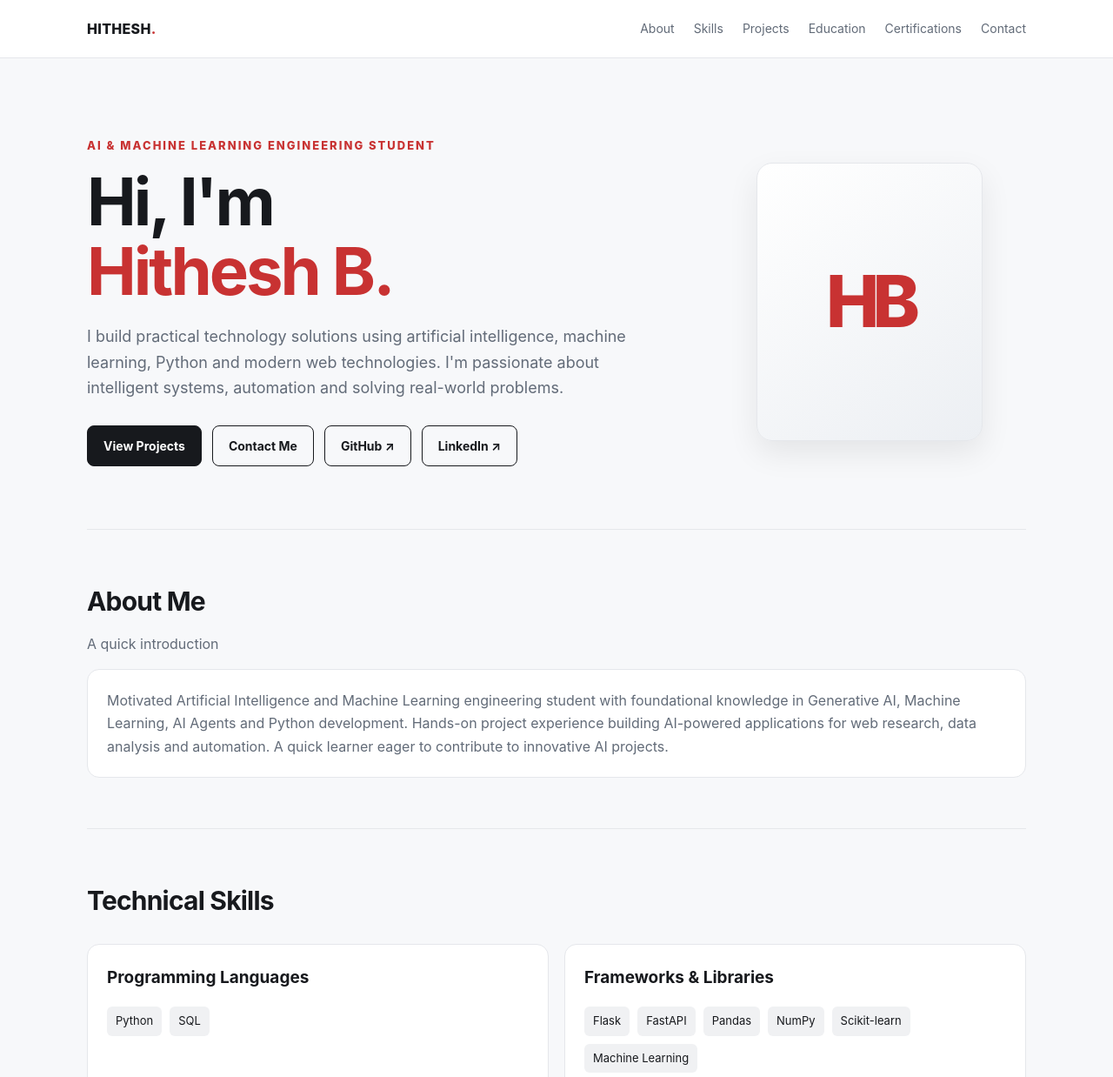
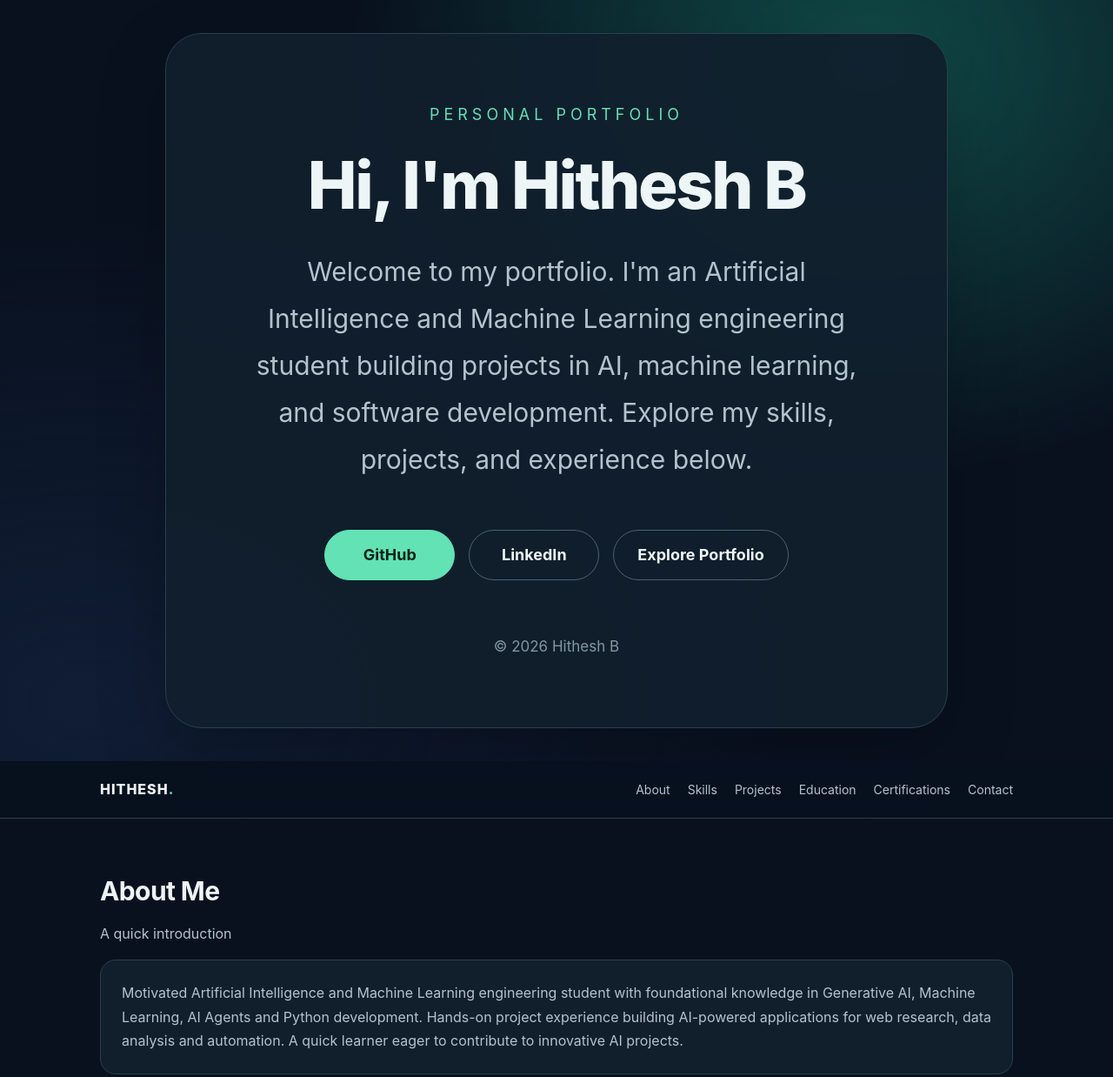
Before and after one commit to Hithesh55/Portfolio, a plain HTML site: page index.html in a window 1280 px wide. Shown: the top 1238 px of the page at 87% size. Drawn offline with Linux system fonts and the light colour scheme.

Commit message:
Create centered dark portfolio intro like reference

```diff
--- a/index.html
+++ b/index.html
@@ -2,47 +2,55 @@
 <html lang="en">
 <head>
 <meta charset="UTF-8"><meta name="viewport" content="width=device-width, initial-scale=1.0">
-<meta name="description" content="Hithesh B — Artificial Intelligence and Machine Learning Engineering student portfolio.">
-<title>Hithesh B | Portfolio</title>
+<meta name="description" content="Hithesh B — AI and Machine Learning Engineering student portfolio.">
+<title>Hithesh B | Personal Portfolio</title>
 <style>
-:root{--bg:#f7f8fa;--ink:#17191d;--muted:#626b78;--accent:#c83232;--line:#e5e7eb;--card:#fff}
-*{box-sizing:border-box}html{scroll-behavior:smooth}body{margin:0;background:var(--bg);color:var(--ink);font:16px/1.65 Inter,system-ui,-apple-system,Segoe UI,Roboto,Arial,sans-serif}
-a{color:inherit;text-decoration:none}.wrap{width:min(1080px,92%);margin:auto}
-header{position:sticky;top:0;background:rgba(255,255,255,.94);backdrop-filter:blur(12px);border-bottom:1px solid var(--line);z-index:5}
-nav{min-height:66px;display:flex;align-items:center;justify-content:space-between;gap:18px}.brand{font-weight:800;letter-spacing:.3px}.brand span,h1 span{color:var(--accent)}
-.links{display:flex;gap:22px;font-size:14px;color:var(--muted);flex-wrap:wrap}.links a:hover{color:var(--accent)}
-.hero{padding:90px 0 72px;display:grid;grid-template-columns:1.5fr .8fr;align-items:center;gap:45px}
-.kicker{color:var(--accent);font-size:13px;font-weight:800;letter-spacing:2px;text-transform:uppercase}
-h1{font-size:clamp(42px,7vw,76px);line-height:1.05;letter-spacing:-3px;margin:14px 0 20px}.lead{font-size:18px;color:var(--muted);max-width:650px}
-.actions{display:flex;gap:12px;flex-wrap:wrap;margin-top:28px}.btn{display:inline-block;padding:11px 18px;border-radius:8px;border:1px solid var(--ink);font-weight:700;font-size:14px;transition:.2s}.primary{background:var(--ink);color:#fff}.btn:hover{transform:translateY(-2px)}
-.profile{width:260px;height:320px;border-radius:18px;background:linear-gradient(145deg,#fff,#eceff3);border:1px solid var(--line);display:grid;place-items:center;margin:auto;box-shadow:0 14px 35px rgba(0,0,0,.08);font-size:82px;font-weight:850;letter-spacing:-8px;color:var(--accent)}
-section{padding:58px 0;border-top:1px solid var(--line)}h2{font-size:30px;letter-spacing:-.8px;margin:0 0 24px}.sub{color:var(--muted);margin-top:-14px}
-.grid{display:grid;grid-template-columns:repeat(2,minmax(0,1fr));gap:18px}.card{background:var(--card);border:1px solid var(--line);border-radius:14px;padding:22px}.card h3{margin:0 0 8px;font-size:19px}.card p{margin:0;color:var(--muted)}.taglist{display:flex;flex-wrap:wrap;gap:9px;margin-top:18px}.tag{font-size:13px;background:#f0f1f3;padding:6px 10px;border-radius:6px}
-ul{padding-left:20px;color:var(--muted)}li{margin:6px 0}.edu{display:flex;justify-content:space-between;gap:20px;flex-wrap:wrap}.contact{display:flex;flex-wrap:wrap;gap:12px}.contact a,.contact span{padding:12px 15px;border:1px solid var(--line);border-radius:8px;background:#fff}
-footer{padding:28px 0;color:var(--muted);font-size:13px;text-align:center}
-@media(max-width:700px){.hero{grid-template-columns:1fr;padding:58px 0}.profile{grid-row:1;width:180px;height:210px;font-size:62px}.links{gap:12px;font-size:12px}.grid{grid-template-columns:1fr}h1{letter-spacing:-2px}.lead{font-size:16px}nav{padding:12px 0;align-items:flex-start;flex-direction:column}}
+:root{--bg:#09111f;--panel:#111f2d;--line:#29404b;--text:#edf5f7;--muted:#b3c3cc;--accent:#62e2b5;--soft:#8197a2}
+*{box-sizing:border-box}html{scroll-behavior:smooth}body{margin:0;background:var(--bg);color:var(--text);font:16px/1.7 Inter,system-ui,-apple-system,Segoe UI,Roboto,Arial,sans-serif}
+a{color:inherit;text-decoration:none}.wrap{width:min(1050px,92%);margin:auto}
+.intro{min-height:100svh;display:grid;place-items:center;padding:38px 0;background:radial-gradient(ellipse at 78% 8%,#104b48 0,transparent 42%),radial-gradient(ellipse at 8% 92%,#101d35 0,transparent 48%),var(--bg)}
+.intro-card{width:min(900px,100%);padding:clamp(32px,7vw,78px) clamp(22px,7vw,72px);text-align:center;background:rgba(17,31,45,.92);border:1px solid var(--line);border-radius:42px;box-shadow:0 28px 80px rgba(0,0,0,.22)}
+.kicker{font-size:clamp(13px,2.5vw,18px);letter-spacing:5px;color:var(--accent);text-transform:uppercase;margin-bottom:22px}
+h1{font-size:clamp(40px,8vw,76px);line-height:1.12;letter-spacing:-2.5px;margin:0 0 30px;font-weight:800}
+.intro-copy{font-size:clamp(18px,3.2vw,30px);line-height:1.8;color:var(--muted);max-width:720px;margin:0 auto}
+.actions{display:flex;justify-content:center;gap:16px;flex-wrap:wrap;margin-top:54px}
+.btn{display:inline-flex;align-items:center;justify-content:center;min-width:150px;padding:13px 27px;border:1px solid #49636d;border-radius:999px;font-size:18px;font-weight:750;transition:.2s}
+.btn.primary{background:var(--accent);border-color:var(--accent);color:#06231b}.btn:hover{transform:translateY(-3px);filter:brightness(1.06)}
+.copyright{color:var(--soft);font-size:17px;margin:62px 0 0}
+.navbar{position:sticky;top:0;z-index:5;background:rgba(8,17,31,.94);backdrop-filter:blur(12px);border-bottom:1px solid var(--line)}
+nav{min-height:65px;display:flex;justify-content:space-between;align-items:center;gap:18px}.brand{font-weight:800;letter-spacing:1px;color:var(--text)}.brand span{color:var(--accent)}.links{display:flex;gap:20px;flex-wrap:wrap;font-size:14px;color:var(--muted)}.links a:hover{color:var(--accent)}
+main{padding-bottom:30px}section.content{padding:58px 0;border-bottom:1px solid #203342;scroll-margin-top:75px}
+h2{font-size:30px;letter-spacing:-.6px;margin:0 0 22px}.sub{color:var(--muted);margin-top:-12px}
+.grid{display:grid;grid-template-columns:repeat(2,minmax(0,1fr));gap:18px}.card{background:var(--panel);border:1px solid var(--line);border-radius:18px;padding:24px}.card h3{margin:0 0 9px;font-size:19px}.card p,.card li{color:var(--muted)}.card p{margin:0}.taglist{display:flex;flex-wrap:wrap;gap:9px;margin-top:16px}.tag{font-size:13px;background:#1a3040;border:1px solid #2b4553;padding:6px 11px;border-radius:99px;color:#d9e8eb}
+ul{padding-left:20px;color:var(--muted)}li{margin:6px 0}.edu{display:flex;justify-content:space-between;gap:20px;flex-wrap:wrap}.contact{display:flex;flex-wrap:wrap;gap:12px}.contact a,.contact span{padding:11px 14px;border:1px solid var(--line);border-radius:9px;color:var(--muted)}
+footer{text-align:center;color:var(--soft);padding:28px 0;font-size:14px}
+@media(max-width:700px){.intro-card{border-radius:32px;padding:42px 22px}.kicker{letter-spacing:3px}.intro-copy{line-height:1.7}.actions{margin-top:38px}.btn{min-width:135px;font-size:16px}.copyright{margin-top:44px}.links{gap:12px;font-size:12px}nav{align-items:flex-start;flex-direction:column;padding:13px 0}.grid{grid-template-columns:1fr}h1{letter-spacing:-1.5px}}
 </style></head>
 <body>
-<header><nav class="wrap"><a class="brand" href="#home">HITHESH<span>.</span></a><div class="links"><a href="#about">About</a><a href="#skills">Skills</a><a href="#projects">Projects</a><a href="#education">Education</a><a href="#certifications">Certifications</a><a href="#contact">Contact</a></div></nav></header>
+<section class="intro" id="home"><div class="intro-card">
+<div class="kicker">Personal Portfolio</div>
+<h1>Hi, I'm Hithesh B</h1>
+<p class="intro-copy">Welcome to my portfolio. I'm an Artificial Intelligence and Machine Learning engineering student building projects in AI, machine learning, and software development. Explore my skills, projects, and experience below.</p>
+<div class="actions"><a class="btn primary" href="https://github.com/Hithesh55" target="_blank" rel="noopener noreferrer">GitHub</a><a class="btn" href="https://www.linkedin.com/in/hithesh-b-14b221280/" target="_blank" rel="noopener noreferrer">LinkedIn</a><a class="btn" href="#about">Explore Portfolio</a></div>
+<p class="copyright">© <span id="year"></span> Hithesh B</p>
+</div></section>
+<header class="navbar"><nav class="wrap"><a class="brand" href="#home">HITHESH<span>.</span></a><div class="links"><a href="#about">About</a><a href="#skills">Skills</a><a href="#projects">Projects</a><a href="#education">Education</a><a href="#certifications">Certifications</a><a href="#contact">Contact</a></div></nav></header>
 <main class="wrap">
-<section class="hero" id="home" style="border:0">
-<div><div class="kicker">AI &amp; Machine Learning Engineering Student</div><h1>Hi, I'm<br><span>Hithesh B.</span></h1><p class="lead">I build practical technology solutions using artificial intelligence, machine learning, Python and modern web technologies. I'm passionate about intelligent systems, automation and solving real-world problems.</p><div class="actions"><a class="btn primary" href="#projects">View Projects</a><a class="btn" href="#contact">Contact Me</a><a class="btn" href="https://github.com/Hithesh55" target="_blank" rel="noopener noreferrer">GitHub ↗</a><a class="btn" href="https://www.linkedin.com/in/hithesh-b-14b221280/" target="_blank" rel="noopener noreferrer">LinkedIn ↗</a></div></div>
-<div class="profile" aria-label="Hithesh B initials">HB</div>
-</section>
-<section id="about"><h2>About Me</h2><p class="sub">A quick introduction</p><div class="card"><p>Motivated Artificial Intelligence and Machine Learning engineering student with foundational knowledge in Generative AI, Machine Learning, AI Agents and Python development. Hands-on project experience building AI-powered applications for web research, data analysis and automation. A quick learner eager to contribute to innovative AI projects.</p></div></section>
-<section id="skills"><h2>Technical Skills</h2><div class="grid">
+<section class="content" id="about"><h2>About Me</h2><p class="sub">A quick introduction</p><div class="card"><p>Motivated Artificial Intelligence and Machine Learning engineering student with foundational knowledge in Generative AI, Machine Learning, AI Agents and Python development. Hands-on project experience building AI-powered applications for web research, data analysis and automation. A quick learner eager to contribute to innovative AI projects.</p></div></section>
+<section class="content" id="skills"><h2>Technical Skills</h2><div class="grid">
 <div class="card"><h3>Programming Languages</h3><div class="taglist"><span class="tag">Python</span><span class="tag">SQL</span></div></div>
-<div class="card"><h3>Frameworks &amp; Libraries</h3><div class="taglist"><span class="tag">Flask</span><span class="tag">FastAPI</span><span class="tag">Pandas</span><span class="tag">NumPy</span><span class="tag">Scikit-learn</span><span class="tag">Machine Learning</span></div></div>
+<div class="card"><h3>Frameworks &amp; Libraries</h3><div class="taglist"><span class="tag">Flask</span><span class="tag">FastAPI</span><span class="tag">Pandas</span><span class="tag">NumPy</span><span class="tag">Scikit-learn</span><span class="tag">Machine Learning</span><span class="tag">LangGraph</span></div></div>
 <div class="card"><h3>Databases</h3><div class="taglist"><span class="tag">MySQL</span><span class="tag">Firebase</span></div></div>
 <div class="card"><h3>Tools &amp; Platforms</h3><div class="taglist"><span class="tag">Git</span><span class="tag">GitHub</span><span class="tag">VS Code</span><span class="tag">Jupyter Notebook</span><span class="tag">Google Colab</span></div></div>
 </div></section>
-<section id="projects"><h2>Featured Projects</h2><div class="grid">
+<section class="content" id="projects"><h2>Featured Projects</h2><div class="grid">
 <article class="card"><h3>Web Research Agent</h3><p><strong>Python · LangGraph · TavilySearch · Llama 3.2 3B · Ollama</strong></p><p style="margin-top:10px">Engineered a Python-based Web Research Agent to automate multi-source data extraction and structured report generation.</p><ul><li>Built a state-based workflow with web-search and report-synthesis nodes.</li><li>Integrated TavilySearch to retrieve and process results from 50+ web sources.</li><li>Used Llama 3.2 3B via Ollama to synthesize structured research reports.</li><li>Implemented state management, query handling, environment configuration and a CLI.</li></ul></article>
-<article class="card"><h3>Data Analysis Agent</h3><p><strong>Python · Pandas · NumPy · SQL · CSV</strong></p><p style="margin-top:10px">Developed an AI-powered data analysis agent for working with structured datasets and automating data-processing workflows.</p><ul><li>Automated Exploratory Data Analysis (EDA) and data visualization workflows.</li><li>Used Python and SQL to extract meaningful insights from structured datasets.</li><li>Designed to reduce manual effort in repetitive data-analysis tasks.</li></ul></article>
+<article class="card"><h3>Data Analysis Agent</h3><p><strong>Python · Pandas · NumPy · SQL · CSV</strong></p><p style="margin-top:10px">Developed an AI-powered data analysis agent for structured datasets and automated data-processing workflows.</p><ul><li>Automated Exploratory Data Analysis and visualization workflows.</li><li>Used Python and SQL to extract insights from structured datasets.</li><li>Designed to reduce repetitive manual analysis effort.</li></ul></article>
 <article class="card" style="grid-column:1/-1"><h3>AgriMind — AI-Driven Decision Support System</h3><p><strong>Python · FastAPI · React · Machine Learning</strong></p><p style="margin-top:10px">Ongoing project developing a unified AI-driven decision support system integrating soil, climate, leaf-image and real-time Mandi market data for precision agriculture.</p><ul><li>Ensemble crop recommendation using Random Forest and SVM.</li><li>CNN-based plant disease detection using PlantVillage pre-training and PlantDoc fine-tuning.</li><li>GRU/LSTM-based yield forecasting from historical weather and harvest data.</li><li>Unified Decision Engine combining crop suitability, disease risk, yield forecast, ROI and Agricultural Safety Score with SHAP-based explanations.</li></ul></article>
 </div></section>
-<section id="education"><h2>Education</h2><div class="card"><div class="edu"><div><h3>Bachelor of Engineering — Artificial Intelligence and Machine Learning</h3><p>Yenepoya Institute of Technology, Moodbidri, Mangaluru</p></div><strong>2023 — 2027</strong></div><p style="margin-top:12px">CGPA: <strong style="color:var(--ink)">7.66</strong></p></div></section>
-<section id="certifications"><h2>Certifications &amp; Activities</h2><div class="grid"><div class="card"><h3>Natural Language Processing (NLP)</h3><p>Intellipaat Academy · 2026</p></div><div class="card"><h3>Git</h3><p>EduPyramids, SINE, IIT Bombay · 2025</p></div><div class="card"><h3>HackABHIGNA 24-Hour National Level Hackathon</h3><p>Participant, Wildcard Track · 2025</p></div></div></section>
-<section id="contact"><h2>Contact</h2><p class="sub">Let's connect</p><div class="contact"><a href="mailto:hithesh188@gmail.com">hithesh188@gmail.com</a><a href="tel:+918618473180">+91 86184 73180</a><a href="https://github.com/Hithesh55" target="_blank" rel="noopener noreferrer">GitHub ↗</a><a href="https://www.linkedin.com/in/hithesh-b-14b221280/" target="_blank" rel="noopener noreferrer">LinkedIn ↗</a><span>Mysore, India</span></div></section>
-</main><footer>© <span id="year"></span> Hithesh B · Portfolio</footer><script>document.getElementById('year').textContent=new Date().getFullYear()</script>
+<section class="content" id="education"><h2>Education</h2><div class="card"><div class="edu"><div><h3>Bachelor of Engineering — Artificial Intelligence and Machine Learning</h3><p>Yenepoya Institute of Technology, Moodbidri, Mangaluru</p></div><strong>2023 — 2027</strong></div><p style="margin-top:12px;color:var(--muted)">CGPA: <strong style="color:var(--text)">7.66</strong></p></div></section>
+<section class="content" id="certifications"><h2>Certifications &amp; Activities</h2><div class="grid"><div class="card"><h3>Natural Language Processing (NLP)</h3><p>Intellipaat Academy · 2026</p></div><div class="card"><h3>Git</h3><p>EduPyramids, SINE, IIT Bombay · 2025</p></div><div class="card"><h3>HackABHIGNA 24-Hour National Level Hackathon</h3><p>Participant, Wildcard Track · 2025</p></div></div></section>
+<section class="content" id="contact"><h2>Contact</h2><p class="sub">Let's connect</p><div class="contact"><a href="mailto:hithesh188@gmail.com">hithesh188@gmail.com</a><a href="tel:+918618473180">+91 86184 73180</a><a href="https://github.com/Hithesh55" target="_blank" rel="noopener noreferrer">GitHub ↗</a><a href="https://www.linkedin.com/in/hithesh-b-14b221280/" target="_blank" rel="noopener noreferrer">LinkedIn ↗</a><span>Mysore, India</span></div></section>
+</main><footer>© <span id="year2"></span> Hithesh B · Portfolio</footer>
+<script>const y=new Date().getFullYear();document.getElementById('year').textContent=y;document.getElementById('year2').textContent=y;</script>
 </body></html>
```
